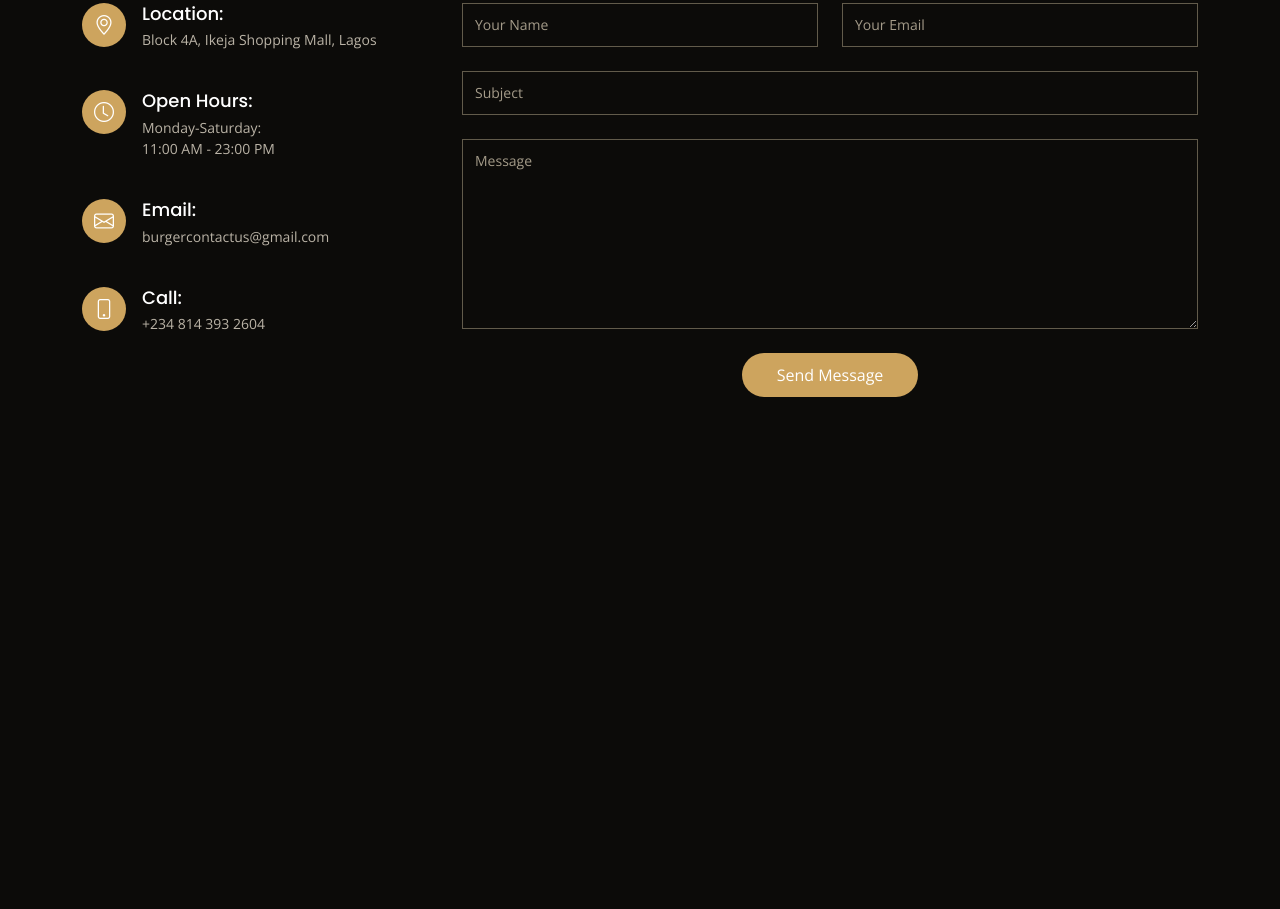
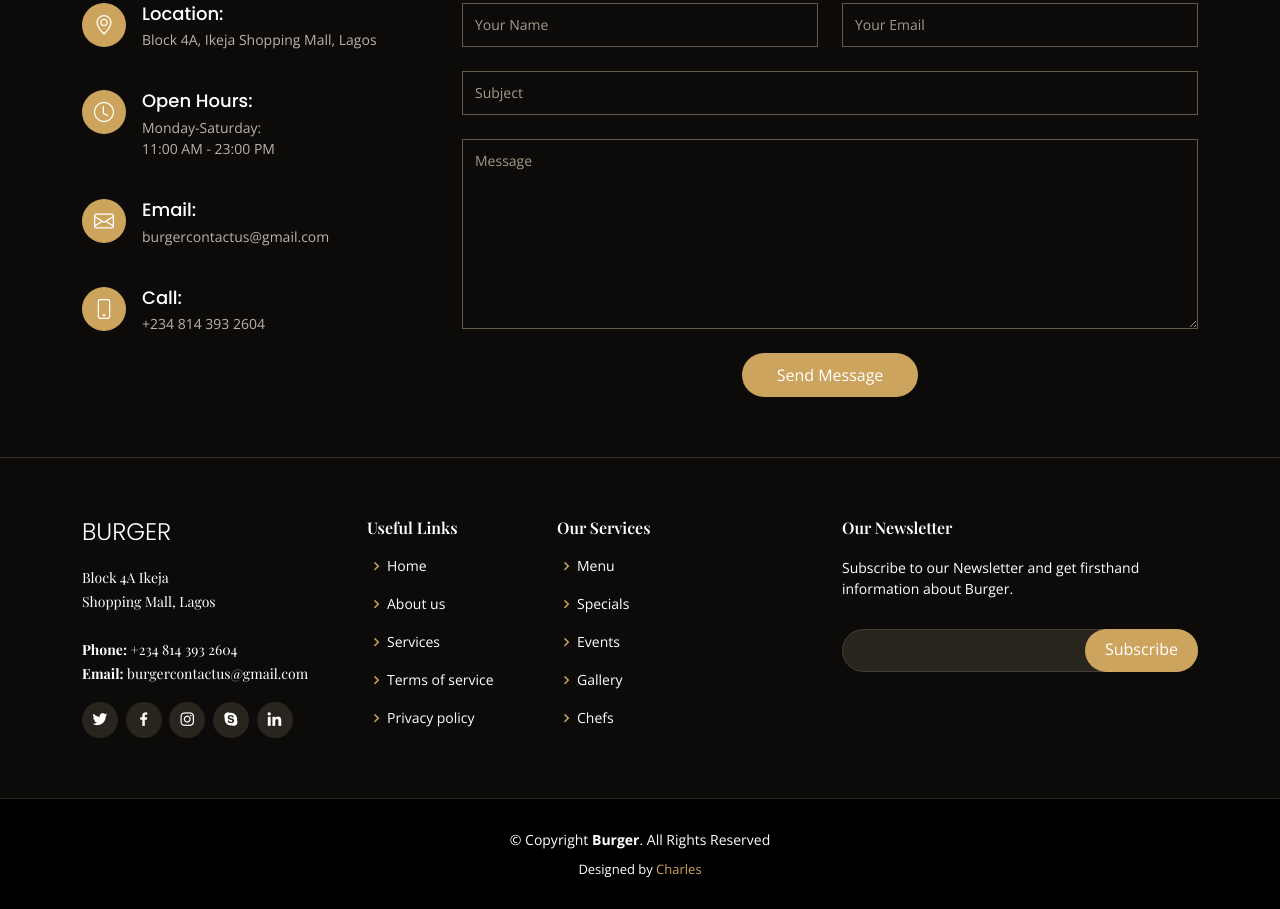
Before and after one commit to Burger-karl/Burger, a plain HTML site: page index.html in a window 1280 px wide. Shown: the part 7310-8219 px from the top of the page. Before the commit the page ends 7767 px from the top, so only its background shows below. Drawn offline with nearby package versions, Linux system fonts and the light colour scheme; a web font is replaced by a local one.

Commit message:
added footer and made final changes

```diff
--- a/index.html
+++ b/index.html
@@ -991,6 +991,78 @@
   </main>
   <!--===== end main =====-->
 
+  <!-- ======= Footer ======= -->
+    <footer id="footer">
+        <div class="footer-top">
+            <div class="container">
+                <div class="row">
+
+                    <div class="col-lg-3 col-md-6">
+                        <div class="footer-info">
+                            <h3>Burger</h3>
+                            <p>
+                                Block 4A Ikeja <br>
+                                Shopping Mall, Lagos<br><br>
+                                <strong>Phone:</strong> +234 814 393 2604<br>
+                                <strong>Email:</strong> burgercontactus@gmail.com<br>
+                            </p>
+                            <div class="social-links mt-3">
+                                <a href="#" class="twitter"><i class="bx bxl-twitter"></i></a>
+                                <a href="#" class="facebook"><i class="bx bxl-facebook"></i></a>
+                                <a href="#" class="instagram"><i class="bx bxl-instagram"></i></a>
+                                <a href="#" class="google-plus"><i class="bx bxl-skype"></i></a>
+                                <a href="#" class="linkedin"><i class="bx bxl-linkedin"></i></a>
+                            </div>
+                        </div>
+                    </div>
+
+                    <div class="col-lg-2 col-md-6 footer-links">
+                        <h4>Useful Links</h4>
+                        <ul>
+                            <li><i class="bx bx-chevron-right"></i> <a href="#">Home</a></li>
+                            <li><i class="bx bx-chevron-right"></i> <a href="#">About us</a></li>
+                            <li><i class="bx bx-chevron-right"></i> <a href="#">Services</a></li>
+                            <li><i class="bx bx-chevron-right"></i> <a href="#">Terms of service</a></li>
+                            <li><i class="bx bx-chevron-right"></i> <a href="#">Privacy policy</a></li>
+                        </ul>
+                    </div>
+
+                    <div class="col-lg-3 col-md-6 footer-links">
+                        <h4>Our Services</h4>
+                        <ul>
+                            <li><i class="bx bx-chevron-right"></i> <a href="#">Menu</a></li>
+                            <li><i class="bx bx-chevron-right"></i> <a href="#">Specials</a></li>
+                            <li><i class="bx bx-chevron-right"></i> <a href="#">Events</a></li>
+                            <li><i class="bx bx-chevron-right"></i> <a href="#">Gallery</a></li>
+                            <li><i class="bx bx-chevron-right"></i> <a href="#">Chefs</a></li>
+                        </ul>
+                    </div>
+
+                    <div class="col-lg-4 col-md-6 footer-newsletter">
+                        <h4>Our Newsletter</h4>
+                        <p>Subscribe to our Newsletter and get firsthand information about Burger.</p>
+                        <form action="" method="post">
+                            <input type="email" name="email"><input type="submit" value="Subscribe">
+                        </form>
+
+                    </div>
+
+                </div>
+            </div>
+        </div>
+
+        <div class="container">
+            <div class="copyright">
+                &copy; Copyright <strong><span>Burger</span></strong>. All Rights Reserved
+            </div>
+            <div class="credits">
+                Designed by <a href="#">Charles</a>
+            </div>
+        </div>
+    </footer>
+    <!--====== End Footer =======-->
+
+
 
 
 
```
